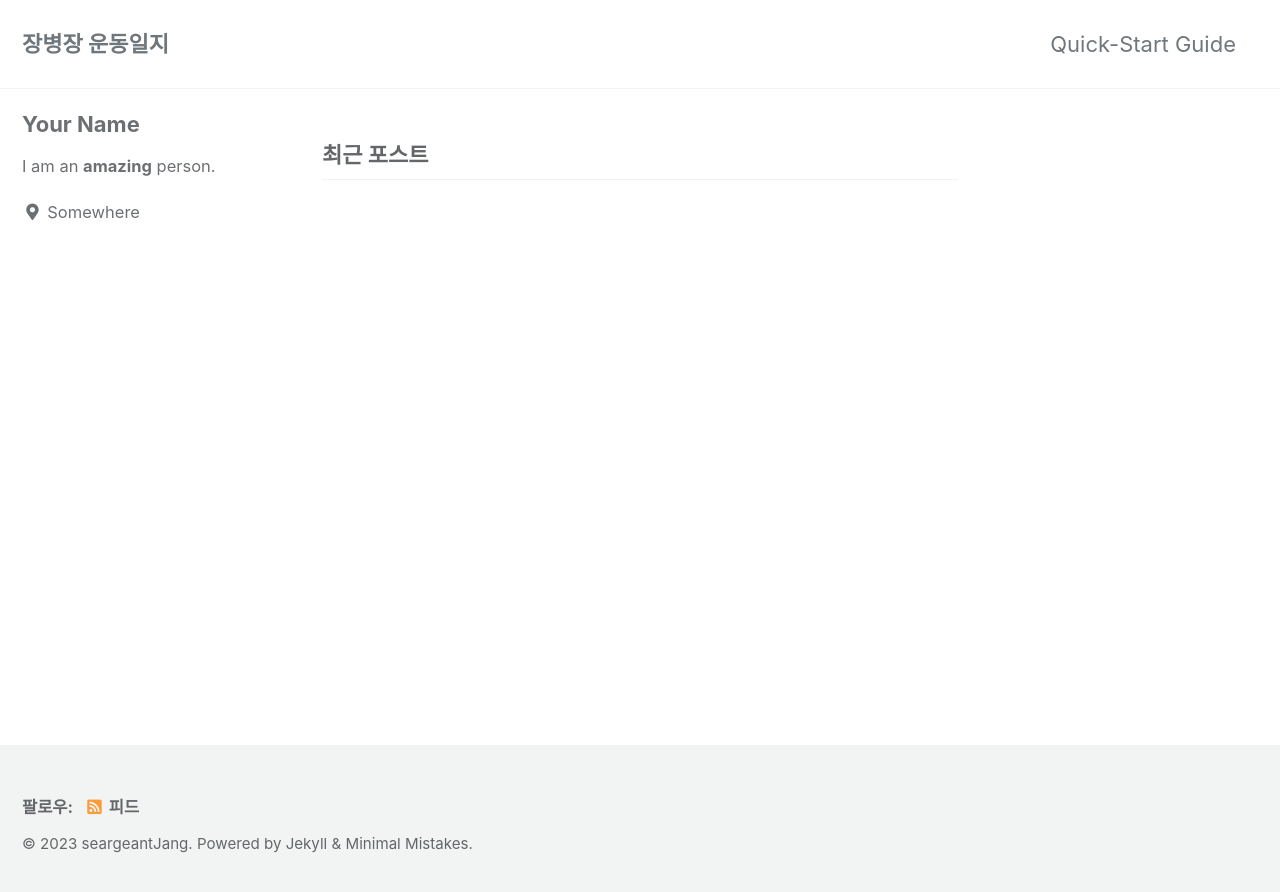
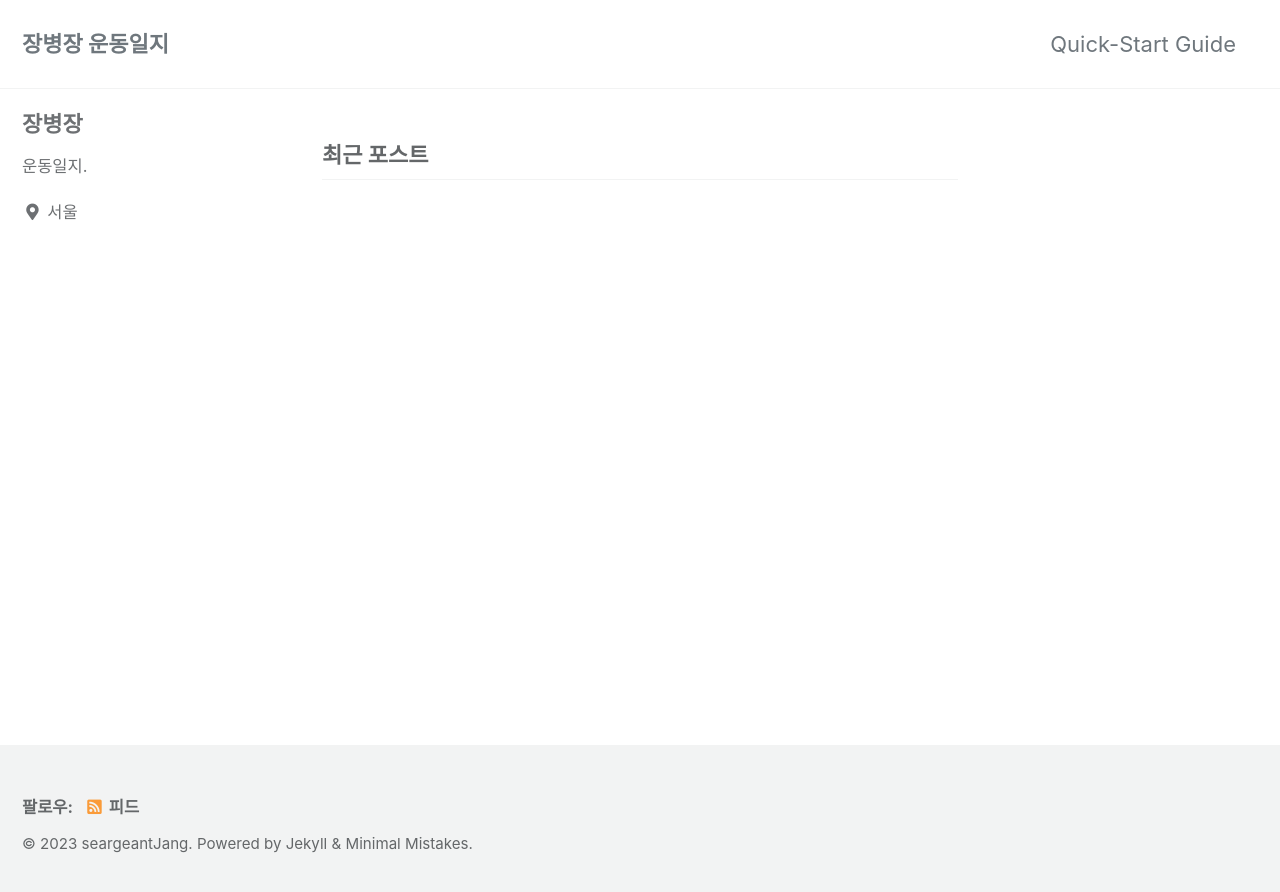
Before and after one commit to seargeantJang/seargeantJang-github.io, a Jekyll site: the page built from index.html, in a window 1280 px wide. Shown: the top 892 px of the page. Built offline with Jekyll 4.4.1, drawn with Linux system fonts in a browser that asks for light colours; cached includes are drawn as plain includes; the list of posts is cut into pages by our own code.

Commit message:
no message

```diff
--- a/_config.yml
+++ b/_config.yml
@@ -23,14 +23,14 @@ name                     : "seargeantJang"
 description              : "서랍"
 url                      : https://seargeantJang.github.io # the base hostname & protocol for your site e.g. "https://mmistakes.github.io"
 baseurl                  : # the subpath of your site, e.g. "/blog"
-repository               : # GitHub username/repo-name e.g. "mmistakes/minimal-mistakes"
+repository               : seargeantJang/BlogComment #GitHub username/repo-name e.g. "mmistakes/minimal-mistakes"
 teaser                   : # path of fallback teaser image, e.g. "/assets/images/500x300.png"
 logo                     : # path of logo image to display in the masthead, e.g. "/assets/images/88x88.png"
 masthead_title           : # overrides the website title displayed in the masthead, use " " for no title
 # breadcrumbs            : false # true, false (default)
 words_per_minute         : 200
 comments:
-  provider               : # false (default), "disqus", "discourse", "facebook", "staticman", "staticman_v2", "utterances", "giscus", "custom"
+  provider               : utterances # false (default), "disqus", "discourse", "facebook", "staticman", "staticman_v2", "utterances", "giscus", "custom"
   disqus:
     shortname            : # https://help.disqus.com/customer/portal/articles/466208-what-s-a-shortname-
   discourse:
@@ -41,8 +41,8 @@ comments:
     num_posts            : # 5 (default)
     colorscheme          : # "light" (default), "dark"
   utterances:
-    theme                : # "github-light" (default), "github-dark"
-    issue_term           : # "pathname" (default)
+    theme                : icy-dark # "github-light" (default), "github-dark"
+    issue_term           : pathname # "pathname" (default)
   giscus:
     repo_id              : # Shown during giscus setup at https://giscus.app
     category_name        : # Full text name of the category
@@ -104,10 +104,10 @@ analytics:
 
 # Site Author
 author:
-  name             : "Your Name"
+  name             : "장병장"
   avatar           : # path of avatar image, e.g. "/assets/images/bio-photo.jpg"
-  bio              : "I am an **amazing** person."
-  location         : "Somewhere"
+  bio              : "운동일지."
+  location         : "서울"
   email            :
   links:
     - label: "Email"
```
